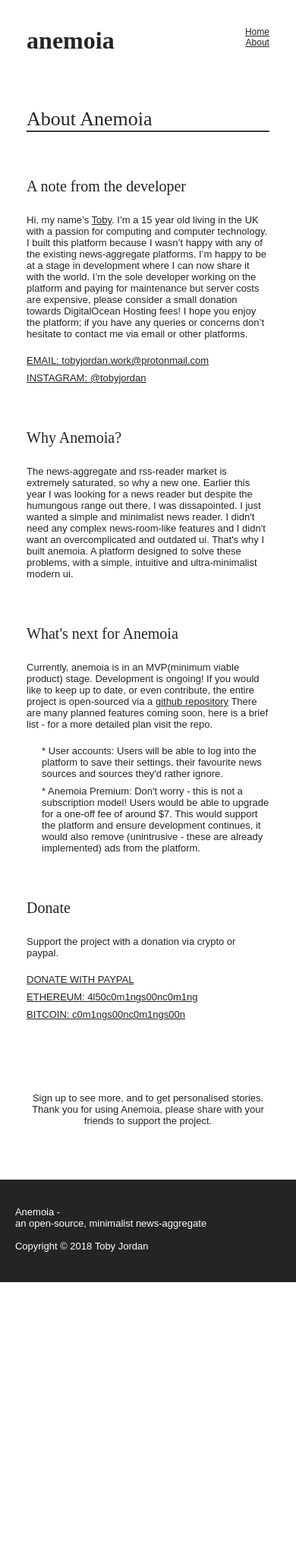
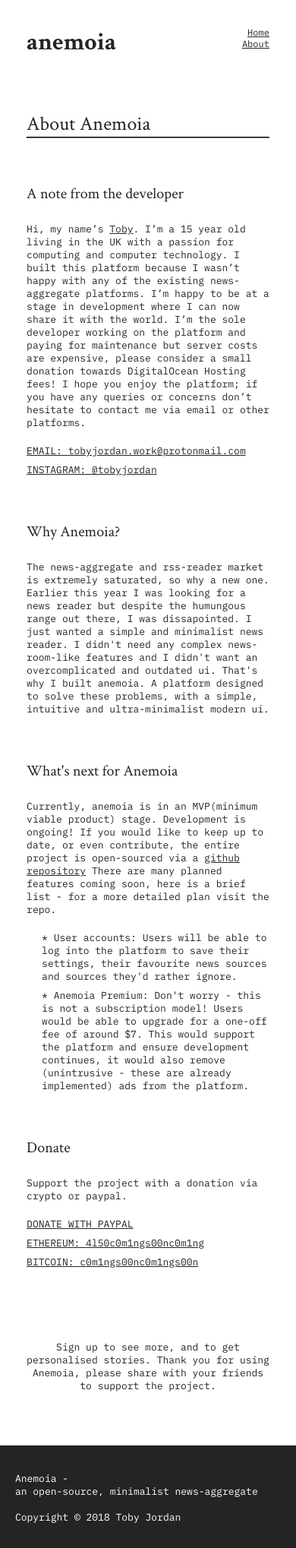
Before and after one commit to tobyjordan/anemoia, a Flask app: page /about in a window 390 px wide. Shown: the whole page at 76% size. Before the commit the page ends 1688 px from the top, so only its background shows below. Run offline with Flask 2, Linux system fonts and the light colour scheme; some libraries are stand-ins or nearby versions; some web fonts are replaced.

Commit message:
Switched to new font.

```diff
--- a/app/static/style.css
+++ b/app/static/style.css
@@ -24,7 +24,7 @@
   ==> Typography
 */
 h1 {
-  font-family: elmhurst, serif;
+  font-family: "Crimson Text", serif;
   font-weight: 700;
   font-style: normal;
   font-size: 42px;
@@ -32,7 +32,7 @@ h1 {
 }
 
 h2 {
-  font-family: elmhurst, serif;
+  font-family: "Crimson Text", serif;
   font-weight: 400;
   font-style: normal;
   font-size: 26px;
@@ -42,7 +42,7 @@ h2 {
 h3 {
   margin-top: 60px;
   margin-bottom: 25px;
-  font-family: elmhurst, serif;
+  font-family: "Crimson Text", serif;
   font-weight: 400;
   font-style: normal;
   font-size: 20px;
@@ -50,7 +50,7 @@ h3 {
 }
 
 h4 {
-  font-family: elmhurst, serif;
+  font-family: "Crimson Text", serif;
   font-weight: 400;
   font-style: normal;
   font-size: 15px;
@@ -58,7 +58,7 @@ h4 {
 }
 
 h5 {
-  font-family: elmhurst, serif;
+  font-family: "Crimson Text", serif;
   font-weight: 400;
   font-style: normal;
   font-size: 12px;
@@ -66,7 +66,7 @@ h5 {
 }
 
 p, aside h3 {
-  font-family: ibm-plex-mono, sans-serif;
+  font-family: 'IBM Plex Mono', sans-serif;
   font-weight: 400;
   font-style: normal;
   font-size: 13px;
@@ -74,7 +74,7 @@ p, aside h3 {
 }
 
 ul li, ol li {
-  font-family: ibm-plex-mono, sans-serif;
+  font-family: 'IBM Plex Mono', sans-serif;
   font-weight: 400;
   font-style: normal;
   font-size: 13px;
@@ -168,7 +168,7 @@ section hr {
 
 section.tts h3, section.latest h3 {
   margin: 0;
-  max-height: 49px;
+  max-height: 55px;
   overflow: hidden;
 }
 
@@ -404,7 +404,7 @@ footer p {
 
   /* Mobile Typography */
   h1 {
-    font-family: elmhurst, serif;
+    font-family: "Crimson Text", serif;
     font-weight: 700;
     font-style: normal;
     font-size: 32px;
@@ -412,7 +412,7 @@ footer p {
   }
 
   header ul li {
-    font-family: ibm-plex-mono, sans-serif;
+    font-family: 'IBM Plex Mono', sans-serif;
     font-weight: 400;
     font-style: normal;
     font-size: 12px;
@@ -421,7 +421,7 @@ footer p {
   }
 
   h4 {
-    font-family: elmhurst, serif;
+    font-family: "Crimson Text", serif;
     font-weight: 400;
     font-style: normal;
     font-size: 11px;
@@ -504,7 +504,7 @@ footer p {
 @media (max-width: 330px) {
   /* Small Mobile Typography */
   h1 {
-    font-family: elmhurst, serif;
+    font-family: "Crimson Text", serif;
     font-weight: 700;
     font-style: normal;
     font-size: 26px;
--- a/app/templates/base.html
+++ b/app/templates/base.html
@@ -15,7 +15,7 @@
   <title>anemoia</title>
   {{ moment.include_jquery() }}
   {{ moment.include_moment() }}
-  <link rel="stylesheet" href="https://use.typekit.net/eyz2cik.css">
+  <link href="https://fonts.googleapis.com/css?family=Crimson+Text:400,700|IBM+Plex+Mono:400,400i" rel="stylesheet">
   <link rel="stylesheet" href="{{ url_for('static', filename='style.css') }}">
 </head>
 
```
